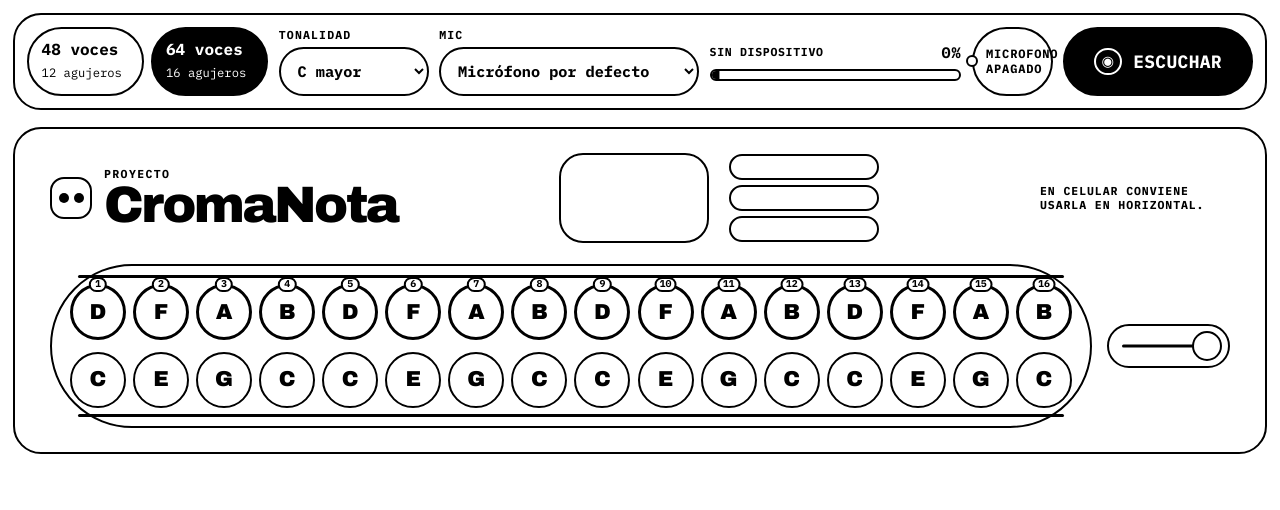
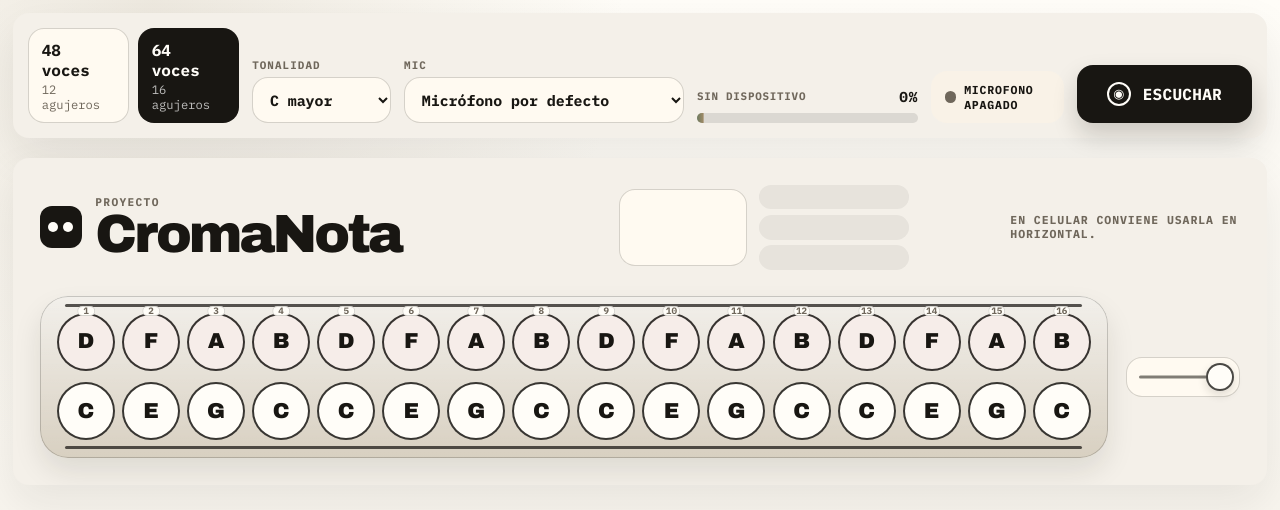
Before and after one commit to emilrichardo/armonicacromatica, a React (Vite) app: page / in a window 1280 px wide. Shown: the top 510 px of the page. Built offline with nearby package versions, Linux system fonts and the light colour scheme.

Commit message:
Soften minimal harmonica design

```diff
--- a/src/App.css
+++ b/src/App.css
@@ -1,51 +1,53 @@
 .app-shell {
   display: grid;
-  gap: clamp(0.75rem, 1.4vw, 1.1rem);
+  gap: clamp(0.85rem, 1.5vw, 1.25rem);
   width: 100%;
-  min-height: calc(100vh - 2 * clamp(8px, 1vw, 18px));
+  min-height: calc(100vh - 2 * clamp(10px, 1.2vw, 18px));
   align-content: start;
 }
 
 .compact-panel,
 .layout-panel {
-  border: 2px solid var(--ink);
-  border-radius: 28px;
-  background: var(--paper);
+  border-radius: 16px;
+  background: color-mix(in srgb, var(--panel) 88%, white);
+  box-shadow: 0 18px 45px rgba(28, 25, 20, 0.08);
 }
 
 .compact-panel {
   display: grid;
-  grid-template-columns: minmax(190px, 260px) minmax(128px, 150px) minmax(260px, 1fr) minmax(200px, 260px) auto minmax(190px, auto);
-  gap: 0.65rem;
-  align-items: stretch;
-  padding: 0.75rem;
+  grid-template-columns: minmax(210px, 290px) minmax(138px, 170px) minmax(280px, 1fr) minmax(220px, 300px) minmax(132px, auto) minmax(175px, auto);
+  gap: clamp(0.65rem, 1vw, 0.9rem);
+  align-items: end;
+  padding: clamp(0.75rem, 1.2vw, 1rem);
 }
 
 .instrument-toggle {
   display: grid;
   grid-template-columns: 1fr 1fr;
-  gap: 0.45rem;
+  gap: 0.55rem;
 }
 
 .toggle-chip,
 .primary-button {
-  border: 2px solid var(--ink);
-  border-radius: 999px;
-  color: var(--ink);
-  background: var(--paper);
+  border: 0;
+  border-radius: 16px;
   font: inherit;
   cursor: pointer;
   transition:
     transform 120ms ease,
+    box-shadow 120ms ease,
     background-color 120ms ease,
     color 120ms ease;
 }
 
 .toggle-chip {
   display: grid;
-  gap: 0.1rem;
-  padding: 0.65rem 0.8rem;
+  gap: 0.12rem;
+  padding: 0.72rem 0.85rem;
+  background: var(--control);
+  color: var(--ink);
   text-align: left;
+  box-shadow: inset 0 0 0 1px var(--line);
 }
 
 .toggle-chip span {
@@ -53,25 +55,26 @@
 }
 
 .toggle-chip small {
-  color: var(--ink);
+  color: var(--muted);
   font-size: 0.76rem;
 }
 
 .toggle-chip.active {
   background: var(--ink);
   color: var(--paper);
+  box-shadow: none;
 }
 
 .toggle-chip.active small {
-  color: var(--paper);
+  color: rgba(255, 255, 255, 0.72);
 }
 
 .input-select {
   display: grid;
-  gap: 0.3rem;
+  gap: 0.35rem;
   min-width: 0;
-  color: var(--ink);
-  font-size: 0.72rem;
+  color: var(--muted);
+  font-size: 0.68rem;
   font-weight: 900;
   letter-spacing: 0.1em;
   text-transform: uppercase;
@@ -80,12 +83,13 @@
 .input-select select {
   width: 100%;
   min-width: 0;
-  padding: 0.72rem 0.8rem;
-  border: 2px solid var(--ink);
-  border-radius: 999px;
-  background: var(--paper);
+  padding: 0.78rem 0.86rem;
+  border: 0;
+  border-radius: 16px;
+  background: var(--control);
   color: var(--ink);
-  font-size: 0.95rem;
+  box-shadow: inset 0 0 0 1px var(--line);
+  font-size: 0.93rem;
   font-weight: 800;
 }
 
@@ -93,6 +97,7 @@
   display: grid;
   gap: 0.45rem;
   align-content: center;
+  min-width: 0;
 }
 
 .level-labels {
@@ -100,10 +105,10 @@
   align-items: center;
   justify-content: space-between;
   gap: 0.75rem;
-  color: var(--ink);
-  font-size: 0.72rem;
+  color: var(--muted);
+  font-size: 0.68rem;
   font-weight: 800;
-  letter-spacing: 0.06em;
+  letter-spacing: 0.07em;
   text-transform: uppercase;
 }
 
@@ -115,22 +120,21 @@
 
 .level-labels strong {
   color: var(--ink);
-  font-size: 0.95rem;
+  font-size: 0.9rem;
 }
 
 .level-meter {
   position: relative;
-  height: 12px;
+  height: 10px;
   overflow: hidden;
-  border: 2px solid var(--ink);
   border-radius: 999px;
-  background: var(--paper);
+  background: rgba(24, 22, 18, 0.11);
 }
 
 .level-fill {
   height: 100%;
   transform-origin: left center;
-  background: var(--ink);
+  background: linear-gradient(90deg, #6d7a5f, #a18b66);
   transition: transform 70ms linear;
 }
 
@@ -140,32 +144,32 @@
   justify-content: center;
   gap: 0.5rem;
   min-width: 0;
-  padding: 0.65rem 0.8rem;
-  border: 2px solid var(--ink);
-  border-radius: 999px;
+  min-height: 48px;
+  padding: 0.7rem 0.86rem;
+  border-radius: 16px;
   color: var(--ink);
-  background: var(--paper);
-  font-size: 0.75rem;
+  background: color-mix(in srgb, var(--control) 78%, var(--accent-soft));
+  font-size: 0.72rem;
   font-weight: 900;
   letter-spacing: 0.07em;
   text-transform: uppercase;
 }
 
 .status-dot {
-  width: 0.75rem;
-  height: 0.75rem;
+  width: 0.72rem;
+  height: 0.72rem;
   flex: 0 0 auto;
-  border: 2px solid var(--ink);
   border-radius: 999px;
-  background: var(--paper);
+  background: var(--muted);
 }
 
 .status-listening {
-  background: var(--ink);
+  background: #536447;
+  box-shadow: 0 0 0 4px rgba(83, 100, 71, 0.16);
 }
 
 .status-error {
-  background: var(--ink);
+  background: #6a342c;
 }
 
 .detector-actions {
@@ -178,12 +182,13 @@
   display: inline-flex;
   align-items: center;
   justify-content: center;
-  gap: 0.72rem;
-  min-height: 68px;
-  padding: 0.9rem 1.45rem;
+  gap: 0.7rem;
+  min-height: 58px;
+  padding: 0.88rem 1.25rem;
   background: var(--ink);
   color: var(--paper);
-  font-size: clamp(1rem, 1.4vw, 1.25rem);
+  box-shadow: 0 12px 24px rgba(24, 22, 18, 0.18);
+  font-size: clamp(0.98rem, 1.25vw, 1.14rem);
   font-weight: 950;
   letter-spacing: 0.02em;
   text-transform: uppercase;
@@ -192,11 +197,11 @@
 .button-icon {
   display: inline-grid;
   place-items: center;
-  width: 1.7rem;
-  height: 1.7rem;
+  width: 1.55rem;
+  height: 1.55rem;
   border: 2px solid currentColor;
   border-radius: 999px;
-  font-size: 0.9rem;
+  font-size: 0.8rem;
   line-height: 1;
 }
 
@@ -213,7 +218,7 @@
 
 .error-text {
   margin: 0;
-  color: var(--ink);
+  color: #6a342c;
   font-size: 0.78rem;
   font-weight: 800;
   line-height: 1.25;
@@ -221,25 +226,26 @@
 
 .layout-panel {
   display: grid;
-  gap: clamp(0.85rem, 2vw, 1.35rem);
+  gap: clamp(1rem, 2vw, 1.65rem);
   justify-items: center;
   min-height: 0;
-  padding: clamp(0.85rem, 2vw, 1.5rem);
+  padding: clamp(1rem, 2.1vw, 1.85rem);
   overflow: hidden;
 }
 
 .note-banner {
   display: grid;
-  grid-template-columns: auto minmax(170px, 1fr) auto;
-  gap: clamp(0.75rem, 2vw, 1.5rem);
+  grid-template-columns: minmax(260px, 1fr) auto minmax(220px, 0.55fr);
+  gap: clamp(0.9rem, 2.2vw, 1.8rem);
   align-items: center;
-  width: min(100%, 1180px);
+  width: min(100%, 1240px);
 }
 
 .brand-lockup {
   display: flex;
   align-items: center;
-  gap: 0.75rem;
+  gap: 0.85rem;
+  min-width: 0;
 }
 
 .brand-logo {
@@ -249,22 +255,22 @@
   width: 42px;
   height: 42px;
   place-content: center;
-  border: 2px solid var(--ink);
-  border-radius: 14px;
-  background: var(--paper);
+  flex: 0 0 auto;
+  border-radius: 12px;
+  background: var(--ink);
 }
 
 .brand-logo span {
   width: 10px;
   height: 10px;
   border-radius: 999px;
-  background: var(--ink);
+  background: var(--paper);
 }
 
 .brand-kicker {
   margin: 0;
-  color: var(--ink);
-  font-size: 0.72rem;
+  color: var(--muted);
+  font-size: 0.7rem;
   font-weight: 900;
   letter-spacing: 0.12em;
   text-transform: uppercase;
@@ -274,33 +280,35 @@
   margin: 0;
   color: var(--ink);
   font-family: var(--font-display);
-  font-size: clamp(1.8rem, 4vw, 4.1rem);
+  font-size: clamp(2rem, 4.2vw, 4.4rem);
   font-weight: 900;
-  line-height: 0.95;
-  letter-spacing: -0.05em;
+  line-height: 0.94;
+  letter-spacing: -0.055em;
 }
 
 .note-readout-hero {
-  display: flex;
+  display: grid;
+  grid-template-columns: auto auto;
+  gap: 0.75rem;
   align-items: center;
   justify-content: center;
-  gap: clamp(0.7rem, 1.6vw, 1.25rem);
   min-width: 0;
 }
 
 .note-main {
   display: flex;
   align-items: flex-start;
+  justify-content: center;
   gap: 0.2rem;
-  min-width: clamp(96px, 12vw, 150px);
-  min-height: clamp(64px, 7vw, 96px);
+  min-width: clamp(92px, 10vw, 140px);
+  min-height: clamp(64px, 6vw, 88px);
   padding: 0.25rem 0.65rem;
-  border: 2px solid var(--ink);
-  border-radius: 24px;
-  background: var(--paper);
+  border-radius: 16px;
+  background: var(--control);
   color: var(--ink);
+  box-shadow: inset 0 0 0 1px var(--line);
   font-family: var(--font-display);
-  font-size: clamp(2.3rem, 6vw, 5.25rem);
+  font-size: clamp(2.2rem, 5.5vw, 4.85rem);
   font-weight: 900;
   line-height: 0.95;
   letter-spacing: -0.06em;
@@ -308,7 +316,7 @@
 
 .enharmonic {
   padding-top: 0.25rem;
-  color: var(--ink);
+  color: var(--muted);
   font-family: var(--font-sans);
   font-size: 0.8rem;
   font-weight: 900;
@@ -317,28 +325,27 @@
 
 .mini-metrics {
   display: grid;
-  gap: 0.3rem;
+  gap: 0.35rem;
   min-width: 150px;
-  color: var(--ink);
-  font-size: clamp(0.7rem, 1vw, 0.85rem);
+  color: var(--muted);
+  font-size: clamp(0.68rem, 0.9vw, 0.8rem);
   font-weight: 900;
   letter-spacing: 0.05em;
   text-transform: uppercase;
 }
 
 .mini-metrics strong {
-  min-height: 1.65rem;
-  padding: 0.22rem 0.55rem;
-  border: 2px solid var(--ink);
+  min-height: 1.55rem;
+  padding: 0.2rem 0.5rem;
   border-radius: 999px;
-  background: var(--paper);
+  background: rgba(24, 22, 18, 0.06);
 }
 
 .mobile-hint {
   justify-self: end;
-  max-width: 190px;
+  max-width: 230px;
   margin: 0;
-  color: var(--ink);
+  color: var(--muted);
   font-size: 0.72rem;
   font-weight: 900;
   letter-spacing: 0.08em;
@@ -357,8 +364,8 @@
   grid-template-areas: 'body lever';
   align-items: center;
   justify-content: center;
-  gap: clamp(0.55rem, 1.2vw, 1rem);
-  width: min(100%, 1180px);
+  gap: clamp(0.7rem, 1.4vw, 1.15rem);
+  width: min(100%, 1240px);
   margin: 0 auto;
 }
 
@@ -370,13 +377,17 @@
   grid-area: body;
   position: relative;
   display: grid;
-  gap: clamp(0.55rem, 0.9vw, 0.8rem);
+  gap: clamp(0.55rem, 0.9vw, 0.78rem);
   width: 100%;
   min-width: 0;
-  padding: clamp(0.85rem, 1.4vw, 1.15rem);
-  border: 2px solid var(--ink);
-  border-radius: 999px;
-  background: var(--paper);
+  padding: clamp(0.85rem, 1.35vw, 1.1rem);
+  border-radius: 28px;
+  background:
+    linear-gradient(180deg, rgba(255, 255, 255, 0.68), transparent),
+    var(--instrument);
+  box-shadow:
+    inset 0 0 0 1px rgba(24, 22, 18, 0.2),
+    0 14px 28px rgba(28, 25, 20, 0.1);
 }
 
 .harmonica-body::before,
@@ -387,7 +398,7 @@
   right: clamp(1rem, 2vw, 2rem);
   height: 3px;
   border-radius: 999px;
-  background: var(--ink);
+  background: rgba(24, 22, 18, 0.72);
 }
 
 .harmonica-body::before {
@@ -404,7 +415,7 @@
 
 .holes-grid {
   display: grid;
-  gap: clamp(0.12rem, 0.55vw, 0.55rem);
+  gap: clamp(0.12rem, 0.55vw, 0.52rem);
   width: 100%;
   min-width: 0;
 }
@@ -416,7 +427,7 @@
   width: min(100%, 58px);
   aspect-ratio: 1 / 1;
   justify-self: center;
-  border: 2px solid var(--ink);
+  border: 2px solid rgba(24, 22, 18, 0.86);
   border-radius: 50%;
   background: var(--paper);
   color: var(--ink);
@@ -424,11 +435,12 @@
   transition:
     transform 100ms ease,
     background-color 100ms ease,
-    color 100ms ease;
+    color 100ms ease,
+    box-shadow 100ms ease;
 }
 
 .hole-bubble.draw {
-  border-width: 3px;
+  background: #f6ede9;
 }
 
 .hole-bubble.altered::after {
@@ -439,7 +451,7 @@
   width: 18%;
   height: 18%;
   border-radius: 999px;
-  background: var(--ink);
+  background: var(--accent);
 }
 
 .hole-bubble strong {
@@ -455,9 +467,10 @@
 }
 
 .hole-bubble.active {
-  transform: scale(1.2);
+  transform: scale(1.18);
   background: var(--ink);
   color: var(--paper);
+  box-shadow: 0 0 0 5px rgba(24, 22, 18, 0.13);
   z-index: 3;
 }
 
@@ -468,28 +481,27 @@
 
 .hole-number {
   position: absolute;
-  top: -0.65rem;
+  top: -0.58rem;
   left: 50%;
-  min-width: 1.15rem;
-  padding: 0.03rem 0.22rem;
+  min-width: 1.1rem;
+  padding: 0.03rem 0.2rem;
   transform: translateX(-50%);
-  border: 2px solid var(--ink);
   border-radius: 999px;
   background: var(--paper);
-  color: var(--ink);
-  font-size: clamp(0.45rem, 1.2vw, 0.62rem);
+  color: var(--muted);
+  box-shadow: inset 0 0 0 1px var(--line);
+  font-size: clamp(0.44rem, 1.05vw, 0.58rem);
   font-weight: 900;
   line-height: 1;
 }
 
 .slide-flag {
   position: absolute;
-  right: -0.28rem;
-  bottom: -0.28rem;
+  right: -0.25rem;
+  bottom: -0.24rem;
   padding: 0.12rem 0.24rem;
-  border: 2px solid var(--paper);
   border-radius: 999px;
-  background: var(--ink);
+  background: var(--accent);
   color: var(--paper);
   font-size: 0.48rem;
   font-style: normal;
@@ -498,14 +510,14 @@
 }
 
 .slider-lever {
-  --travel: clamp(50px, 6vw, 78px);
+  --travel: clamp(48px, 5.5vw, 72px);
   grid-area: lever;
   position: relative;
-  width: calc(var(--travel) + 46px);
-  height: 44px;
-  border: 2px solid var(--ink);
-  border-radius: 999px;
-  background: var(--paper);
+  width: calc(var(--travel) + 44px);
+  height: 40px;
+  border-radius: 16px;
+  background: var(--control);
+  box-shadow: inset 0 0 0 1px var(--line);
 }
 
 .slider-lever::before {
@@ -517,7 +529,7 @@
   height: 3px;
   transform: translateY(-50%);
   border-radius: 999px;
-  background: var(--ink);
+  background: rgba(24, 22, 18, 0.55);
 }
 
 .slider-knob {
@@ -525,12 +537,14 @@
   top: 50%;
   right: 6px;
   z-index: 1;
-  width: 30px;
-  height: 30px;
+  width: 28px;
+  height: 28px;
   transform: translateY(-50%);
-  border: 2px solid var(--ink);
   border-radius: 999px;
   background: var(--paper);
+  box-shadow:
+    inset 0 0 0 2px rgba(24, 22, 18, 0.78),
+    0 4px 10px rgba(28, 25, 20, 0.14);
   transition: transform 100ms ease;
 }
 
@@ -551,6 +565,7 @@
 @media (max-width: 860px) {
   .compact-panel {
     grid-template-columns: 1fr;
+    align-items: stretch;
   }
 
   .detector-actions {
@@ -567,6 +582,11 @@
     justify-content: center;
   }
 
+  .note-readout-hero {
+    grid-template-columns: 1fr;
+    justify-items: center;
+  }
+
   .mobile-hint {
     justify-self: center;
     max-width: none;
@@ -581,29 +601,24 @@
   }
 
   .slider-lever {
-    --travel: calc(min(64vw, 220px) - 46px);
+    --travel: calc(min(64vw, 220px) - 44px);
     justify-self: center;
     width: min(64vw, 220px);
   }
 }
 
 @media (max-width: 560px) {
+  .app-shell {
+    gap: 0.7rem;
+  }
+
   .layout-panel,
   .compact-panel {
-    border-radius: 20px;
+    border-radius: 16px;
   }
 
   .layout-panel {
-    padding: 0.65rem 0.55rem;
-  }
-
-  .note-readout-hero {
-    display: grid;
-    justify-items: center;
-  }
-
-  .mini-metrics {
-    grid-template-columns: 1fr;
+    padding: 0.8rem 0.6rem;
   }
 
   .instrument-toggle {
@@ -611,17 +626,26 @@
   }
 
   .primary-button {
-    min-height: 76px;
-    font-size: 1.25rem;
+    min-height: 72px;
+    font-size: 1.18rem;
+  }
+
+  .brand-title {
+    font-size: clamp(1.8rem, 9vw, 2.7rem);
   }
 
   .harmonica-body {
     gap: 0.42rem;
-    padding: 0.75rem 0.55rem;
+    padding: 0.72rem 0.5rem;
+    border-radius: 24px;
+  }
+
+  .hole-bubble {
+    border-width: 1.5px;
   }
 
   .hole-number {
-    top: -0.54rem;
+    top: -0.5rem;
   }
 
   .slide-flag {
--- a/src/index.css
+++ b/src/index.css
@@ -1,12 +1,21 @@
 @import url('https://fonts.googleapis.com/css2?family=Archivo+Black&family=IBM+Plex+Mono:wght@400;500;600;700&display=swap');
 
 :root {
-  --ink: #000000;
-  --paper: #ffffff;
+  --ink: #181612;
+  --paper: #fffdf8;
+  --panel: #f2eee6;
+  --control: #fffaf1;
+  --instrument: #d8d0c1;
+  --line: rgba(24, 22, 18, 0.18);
+  --muted: #6f675b;
+  --accent: #9a6f45;
+  --accent-soft: #e3d6c5;
   --font-sans: 'IBM Plex Mono', monospace;
   --font-display: 'Archivo Black', sans-serif;
   color: var(--ink);
-  background: var(--paper);
+  background:
+    radial-gradient(circle at 12% 0%, rgba(216, 208, 193, 0.45), transparent 34%),
+    linear-gradient(180deg, #fffdf8 0%, #f4f0e8 100%);
   font-family: var(--font-sans);
   font-synthesis: none;
   text-rendering: optimizeLegibility;
@@ -28,7 +37,9 @@
   width: 100%;
   min-width: 320px;
   min-height: 100vh;
-  background: var(--paper);
+  background:
+    radial-gradient(circle at 12% 0%, rgba(216, 208, 193, 0.45), transparent 34%),
+    linear-gradient(180deg, #fffdf8 0%, #f4f0e8 100%);
 }
 
 button,
```
